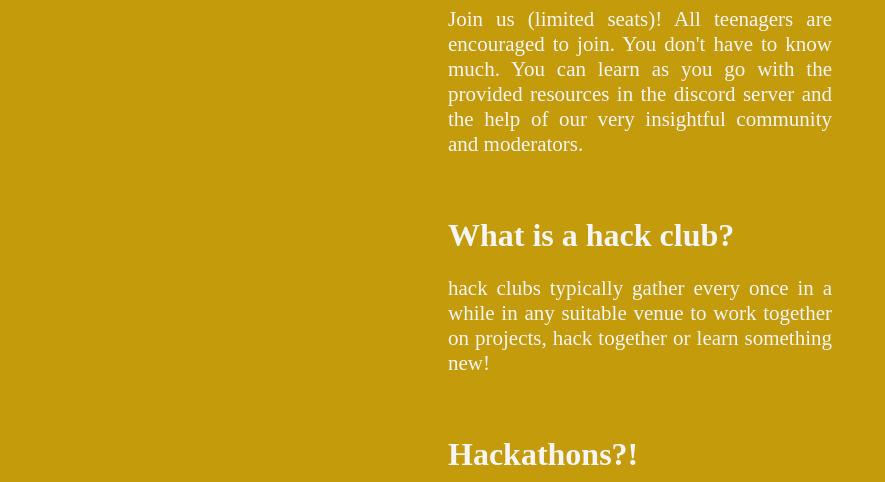
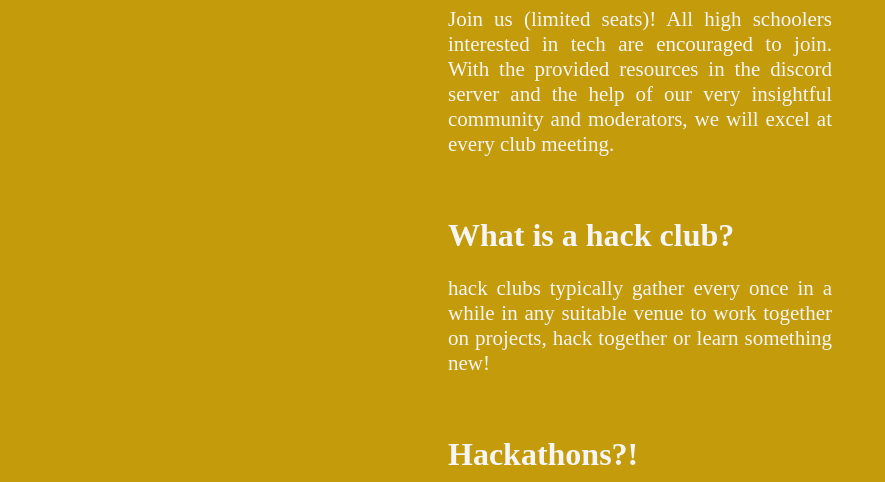
Before and after one commit to codeabitkw/codeabitkw.github.io, a plain HTML site: page index.html in a window 1280 px wide. Shown: the part 618-1100 px from the top of the page, without its empty margins (0-885 px from the left). Drawn offline with Linux system fonts and the light colour scheme; files whose address does not match are found by name; a web font is replaced by a local one.

Commit message:
Update join message

```diff
--- a/index.html
+++ b/index.html
@@ -23,7 +23,7 @@
         </div>
         <img id="bottom" src="./assets//codeabit.png">
         <h1>The first hack club in Kuwait.</h1>
-        <p>Join us (limited seats)! All teenagers are encouraged to join. You don't have to know much. You can learn as you go with the provided resources in the discord server and the help of our very insightful community and moderators.</p>
+        <p>Join us (limited seats)! All high schoolers interested in tech are encouraged to join. With the provided resources in the discord server and the help of our very insightful community and moderators, we will excel at every club meeting.</p>
         <br />
         <h1>What is a hack club?</h1>
         <p>hack clubs typically gather every once in a while in any suitable venue to work together on projects, hack together or learn something new!</p>
```
